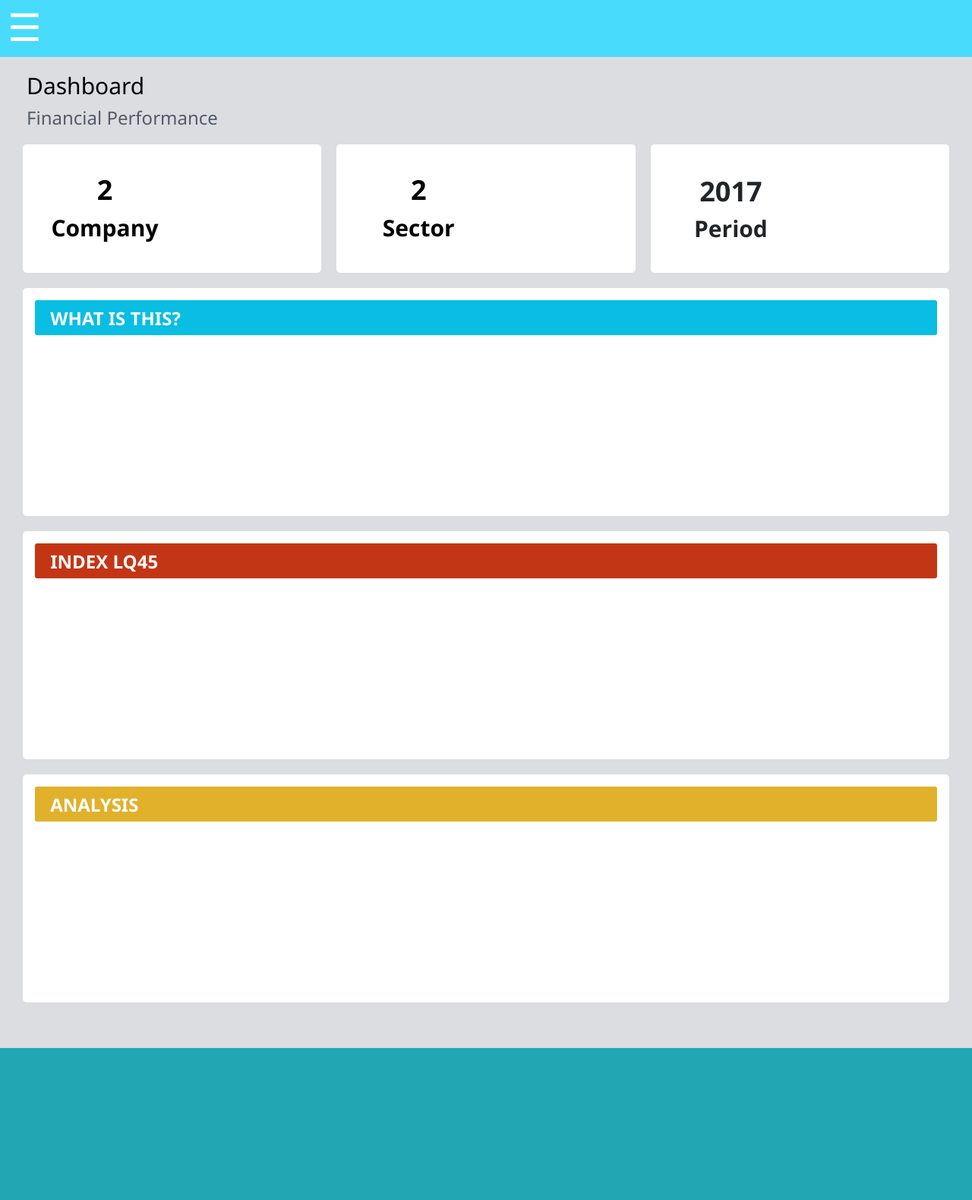
After one commit to SMTI-08/cake-web-app, a Django app: page / in a window 1280 px wide. The commit adds this page. Shown: the whole page at 76% size. Run offline with Django 3.2, Linux system fonts and the light colour scheme; data comes from the database, SQL or seed files in the repository; some libraries are stand-ins or nearby versions.

Commit message:
implementation ui main dashboard

```diff
--- a/financialperformance/urls.py
+++ b/financialperformance/urls.py
@@ -3,6 +3,9 @@ from django.urls import path
 from . import views
 
 urlpatterns = [
+
+    path('', views.main_dashboard_view, name='main_dashboard_url'),
     path('analysis/', views.company_analysis_view, name='company_analysis_url'),
-    path('comparison/', views.company_comparison_view, name='company_comparison_url')
+    path('comparison/', views.company_comparison_view, name='company_comparison_url'),
+
 ]
--- a/financialperformance/views.py
+++ b/financialperformance/views.py
@@ -4,6 +4,17 @@ from .models import CompanySector, Company, FinancialStatement
 from django.db.models import Q
 
 # Create your views here.
+
+def main_dashboard_view(request):
+    companydata = Company.objects.all()
+    sectordata = CompanySector.objects.all()
+    context = {
+        "companydata": companydata,
+        "sectordata": sectordata,
+    }
+    template = 'financialperformance/main_dashboard.html'
+    return render(request, template, context)
+
 
 def company_analysis_view(request):
     financialdata = FinancialStatement.objects.all()
--- a/templates/financialperformance/base.html
+++ b/templates/financialperformance/base.html
@@ -257,6 +257,25 @@
         .sidenav {padding-top: 15px;}
         .sidenav a {font-size: 18px;}
       }
+
+      #cake-menu{
+        background-color: #FFFFFF;
+        border-color: #FFFFFF;
+        border-width: medium;
+        border-radius:5px;;
+        color: black;
+        font-size: 20px;
+        width: 100%;
+        height: 100%;
+      }
+
+      #cake-menu:hover,
+      #cake-menu:focus,
+      #cake-menu:active{
+        background-color: #46C9B6;
+        border-color: #46C9B6;
+        color: white;
+      }
     </style>
   </head>
 
--- /dev/null
+++ b/templates/financialperformance/main_dashboard.html
@@ -0,0 +1,82 @@
+{% extends 'financialperformance/base.html' %}
+
+{% block content %}
+
+<div class="container-fluid" >
+
+  <div style="margin-top:20px; margin-left:20px; margin-right:20px;">
+
+    <h2 style="width:bold; color:black">Dashboard</h2>
+    <h3 style="color:#535B68">Financial Performance</h3>
+
+    <div class="row text-center">
+      <div class="col-lg-4 col-md-4 col-sm-12 col-xs-12" style="padding:10px">
+        <a href="#" class="btn btn-default" id="cake-menu">
+          <div class="row" style="padding:20px;">
+            <div class="col-lg-6 col-md-6 col-sm-6 col-xs-6">
+              <h1 style="font-weight:bold;"><strong>{{ companydata.count }}</strong></h1>
+              <h2><strong>Company</strong></h2>
+            </div>
+            <div class="col-lg-6 col-md-6 col-sm-6 col-xs-6" style="padding:10px;">
+              <i class="glyphicon glyphicon-home" style="color:#48dbfb; font-size:70px;"></i>
+            </div>
+          </div>
+        </a>
+      </div>
+      <div class="col-lg-4 col-md-4 col-sm-12 col-xs-12" style="padding:10px">
+        <a href="#" class="btn btn-default" id="cake-menu">
+          <div class="row" style="padding:20px;">
+            <div class="col-lg-6 col-md-6 col-sm-6 col-xs-6">
+              <h1 style="font-weight:bold;"><strong>{{ sectordata.count }}</strong></h1>
+              <h2><strong>Sector</strong></h2>
+            </div>
+            <div class="col-lg-6 col-md-6 col-sm-6 col-xs-6" style="padding:10px;">
+              <i class="glyphicon glyphicon-th" style="color:#48dbfb; font-size:70px;"></i>
+            </div>
+          </div>
+        </a>
+      </div>
+      <div class="col-lg-4 col-md-4 col-sm-12 col-xs-12" style="padding:10px">
+        <div style="width:100%; height:100%; border:2px solid white; background-color:white; border-radius: 5px; padding:2%">
+          <div class="row" style="padding:20px;">
+            <div class="col-lg-6 col-md-6 col-sm-6 col-xs-6">
+              <h1 style="font-weight:bold;"><strong>2017</strong></h1>
+              <h2><strong>Period</strong></h2>
+            </div>
+            <div class="col-lg-6 col-md-6 col-sm-6 col-xs-6" style="padding:10px;">
+              <i class="glyphicon glyphicon-calendar" style="color:green; font-size:70px;"></i>
+            </div>
+          </div>
+        </div>
+      </div>
+    </div>
+
+    <div class="row" style="padding:10px;">
+      <div style="width:100%; height:300px; border:2px solid white; background-color:white; border-radius: 5px; padding:1%;">
+        <div style="width:100%; height:50px; border:2px solid white; background-color:#0abde3; border-radius: 5px;">
+          <h3 style="color:white; margin-left:20px;"><strong>WHAT IS THIS?</strong></h3>
+        </div>
+      </div>
+    </div>
+
+    <div class="row" style="padding:10px;">
+      <div style="width:100%; height:300px; border:2px solid white; background-color:white; border-radius: 5px; padding:1%;">
+        <div style="width:100%; height:50px; border:2px solid white; background-color:#c23616; border-radius: 5px;">
+          <h3 style="color:white; margin-left:20px;"><strong>INDEX LQ45</strong></h3>
+        </div>
+      </div>
+    </div>
+
+    <div class="row" style="padding:10px;">
+      <div style="width:100%; height:300px; border:2px solid white; background-color:white; border-radius: 5px; padding:1%;">
+        <div style="width:100%; height:50px; border:2px solid white; background-color:#e1b12c; border-radius: 5px;">
+          <h3 style="color:white; margin-left:20px;"><strong>ANALYSIS</strong></h3>
+        </div>
+      </div>
+    </div>
+
+  </diV>
+
+</div>
+
+{% endblock %}
```
